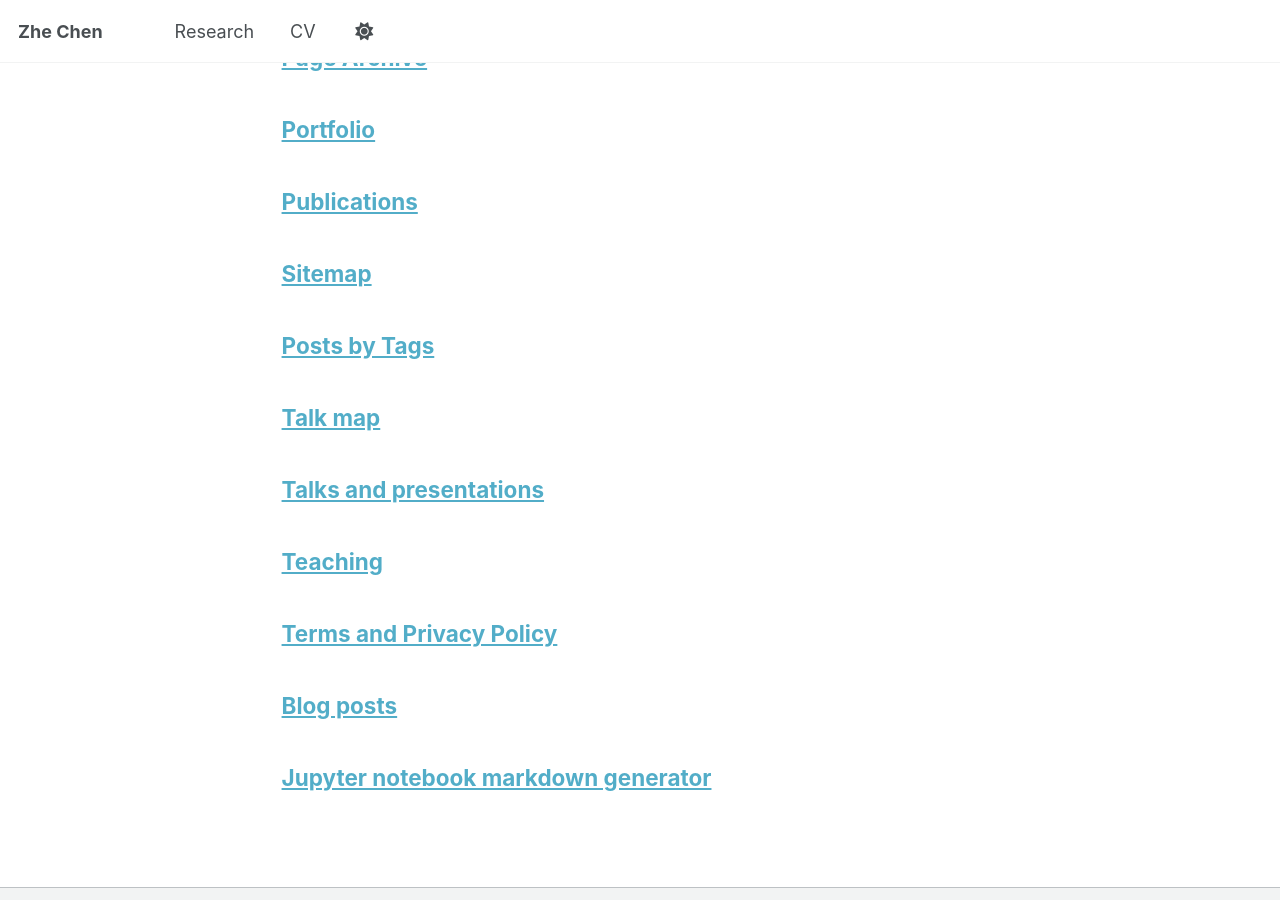
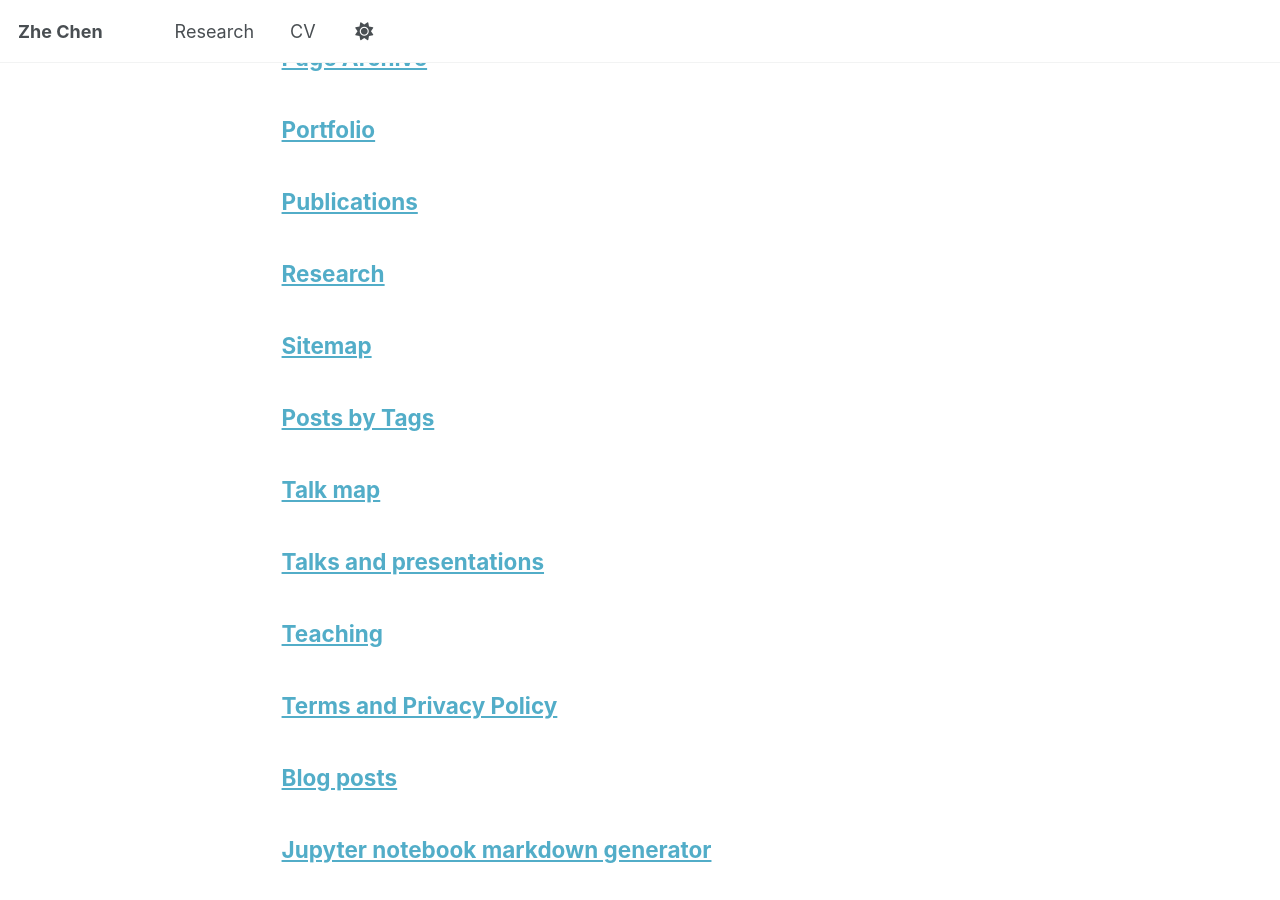
Before and after one commit to zhechensoc/zhechensoc.github.io, a Jekyll site: the page built from _pages/page-archive.html, in a window 1280 px wide and 900 px high, scrolled down 776 px. Built offline with Jekyll 4.4.1, drawn with Linux system fonts in a browser that asks for light colours; a script bundle is joined from its source files by our own code; library files that are not in the unit come from our copies.

Commit message:
Update research.md

```diff
--- a/_pages/research.md
+++ b/_pages/research.md
@@ -1,7 +1,8 @@
 ---
 layout: archive
+title: "Research"
 permalink: /research/
-author_profile: true
+author_profile: false
 ---
 
 {% include base_path %}
```
